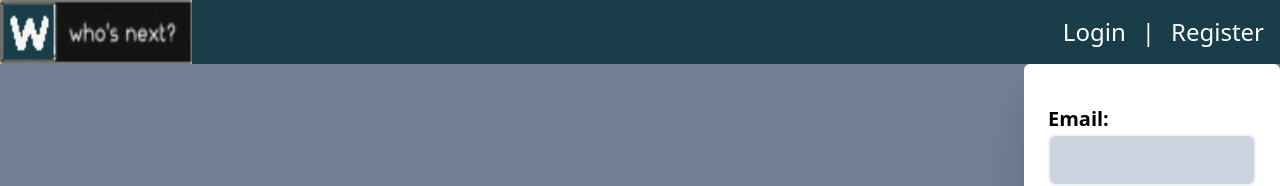
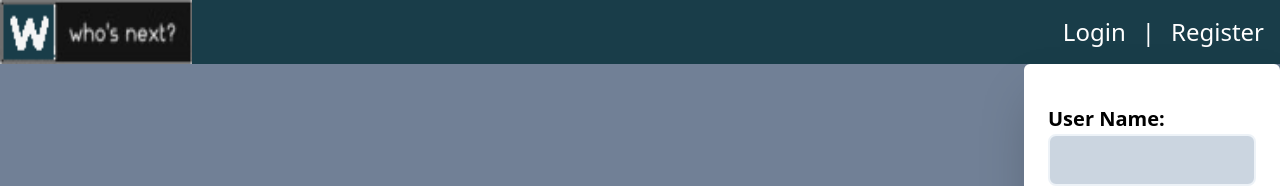
Before and after one commit to Da-Colon/random-picker, a React (Create React App) app: page / in a window 1280 px wide. Both pictures are taken after a click on the element "Login". Shown: the top 186 px of the page. Built offline with nearby package versions, Linux system fonts and the light colour scheme.

Commit message:
updated login to use username versus password

```diff
--- a/src/Components/login.js
+++ b/src/Components/login.js
@@ -1,5 +1,4 @@
 import React, { useState, useContext} from "react";
-import { useHistory } from "react-router-dom";
 import { Formik } from "formik";
 import Modal from "./modal";
 import * as Yup from "yup";
@@ -11,12 +10,12 @@ import SecondaryButton from "./secondaryButton";
 import Input from "./input";
 
 const Login = (props) => {
-  const history = useHistory();
   const dispatchContext = useContext(DispatchContext);
   const [error, setError] = useState(null);
   const [userPassword] = useState("");
 
   const _onSubmit = async (values) => {
+    console.log(values)
     try {
       const res = await post(
         `${process.env.REACT_APP_ENDPOINT}/users/login`,
@@ -24,11 +23,10 @@ const Login = (props) => {
       );
       const { user } = await res.json();
       if(!localStorage.length > 0){
-        console.log('hello')
         localStorage.setItem('user', JSON.stringify(user));
       }
       dispatchContext({ type: "LOGGED_IN", payload: { user: user } });
-      history.push("/");
+      props.handleLoginMenu();
     } catch (error) {
       setError("There was a problem signing in");
       console.log(error);
@@ -45,37 +43,37 @@ const Login = (props) => {
     <Modal _onClose={_closeMenu}>
       <Formik
         validationSchema={Yup.object().shape({
-          email: Yup.string().required("Email is required"),
+          username: Yup.string().required("User name is required"),
           password: Yup.string()
             .required("Password is required")
             .min(4, "Password at least 4 characters"),
         })}
         initialValues={{
-          email: "",
+          username: "",
           password: userPassword ? userPassword : "",
         }}
         onSubmit={(values) => {
           _onSubmit({
             ...values,
-            email: values.email,
+            username: values.username,
             password: values.password,
           });
         }}
       >
         {({ values, errors, handleChange, handleSubmit }) => (
           <form className="flex flex-col" onSubmit={handleSubmit}>
-            {errors.email && <Error>{errors.email}</Error>}
+            {errors.username && <Error>{errors.username}</Error>}
             {errors.password && <Error>{errors.password}</Error>}
-            <label className="pt-4 text-xl font-semibold" htmlFor="email">
-              Email:
+            <label className="pt-4 text-xl font-semibold" htmlFor="username">
+              User Name:
             </label>
             <Input
-              error={errors.email}
+              error={errors.username}
               className="w-48 bg-gray-400"
-              type="email"
+              type="username"
               autoComplete="username"
-              name="email"
-              value={values.userName}
+              name="username"
+              value={values.username}
               onChange={handleChange}
             />
             <label className="pt-4 text-xl font-semibold" htmlFor="password">
--- a/src/context/index.js
+++ b/src/context/index.js
@@ -5,7 +5,7 @@ const user = JSON.parse(localStorage.getItem('user'))
 
 const initialState = {
   user: {
-    email: user ? user.email : "",
+    username: user ? user.username : "",
     id: user ? user.id : null,
     first_name: user ? user.first_name : "",
     last_name: user ? user.last_name : "",
--- a/src/router/index.js
+++ b/src/router/index.js
@@ -4,7 +4,7 @@ import Home from '../containers/home'
 
 export default function AppRouter() {
   return (
-    <div className="h-screen overflow-hidden">
+    <div className="h-screen">
 
     <Router>
       <Route path="/" component={Home} />
```
